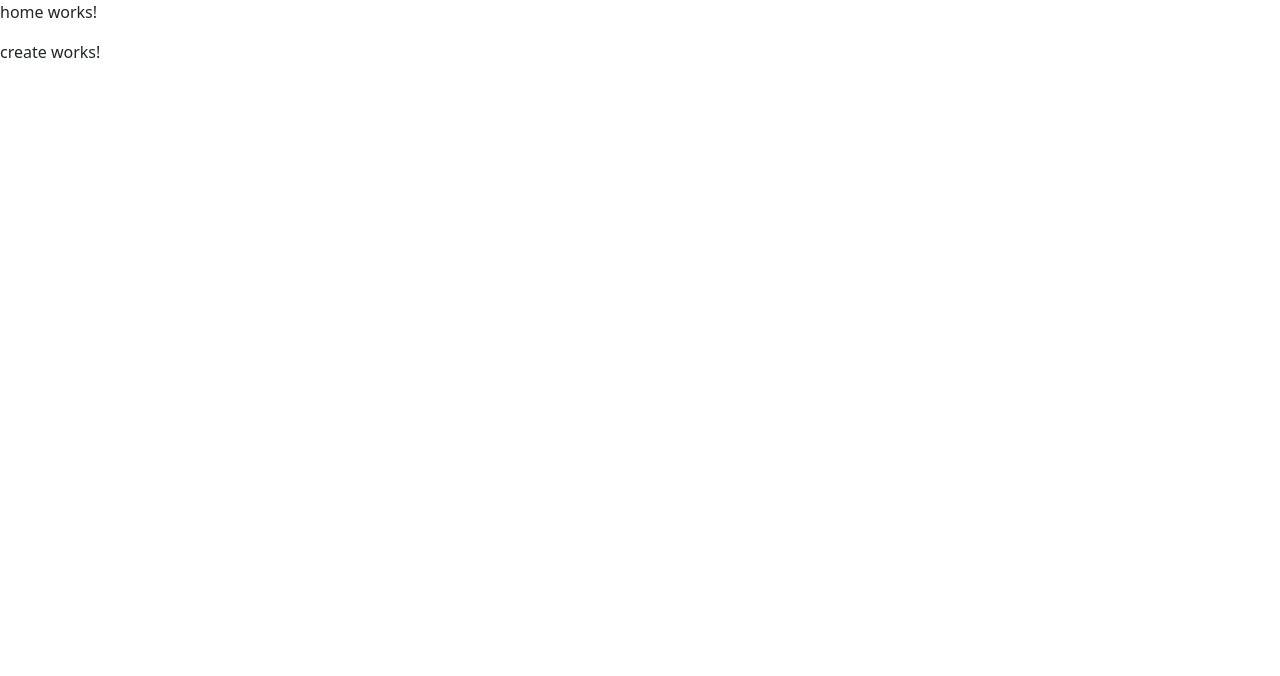
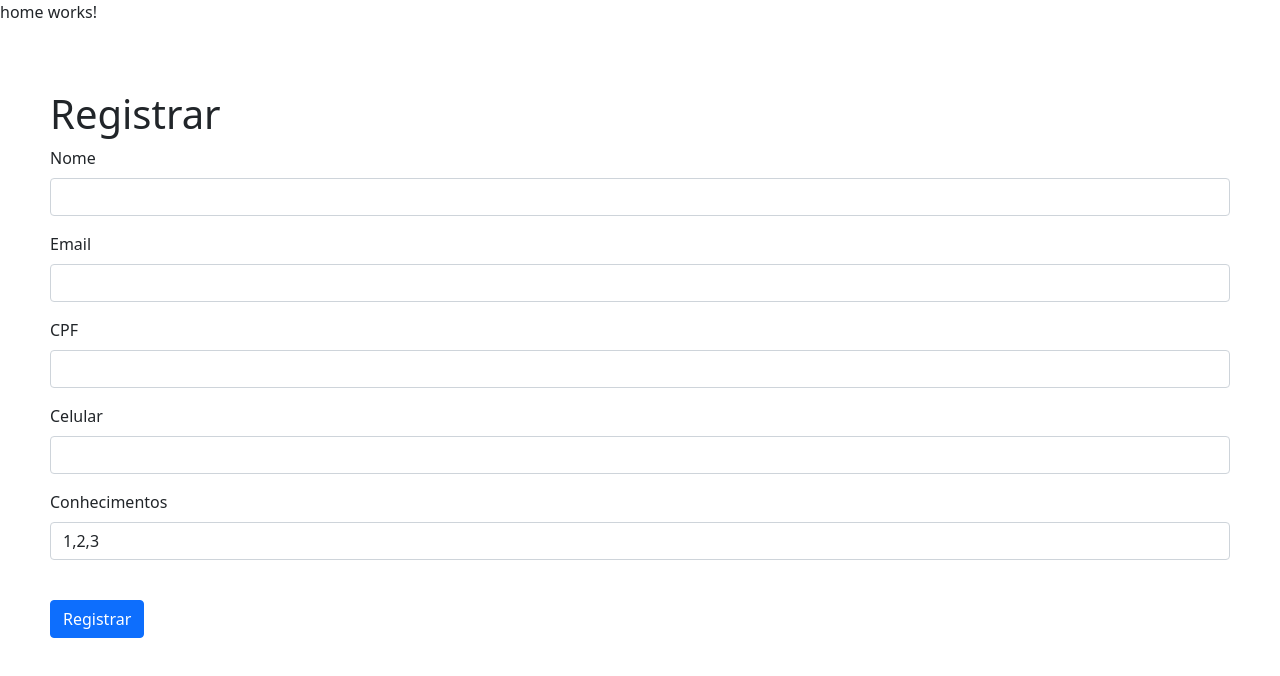
Before and after one commit to eldersoon/mesha-front, an Angular app: page /1/registrar in a window 1280 px wide. Shown: the top 676 px of the page. Built offline with nearby package versions, Linux system fonts and the light colour scheme.

Commit message:
register services and form

```diff
--- a/src/app/register/create/create.component.html
+++ b/src/app/register/create/create.component.html
@@ -1 +1,56 @@
-<p>create works!</p>
+<div style="padding:50px;">
+  <span *ngIf="success">Resgistrado com sucesso</span>
+  <form (ngSubmit) ="onSubmit()" [formGroup]="createRegisterForm" #formRegister="ngForm">
+    <h1>Registrar</h1>
+    <div class="mb-3">
+      <label for="name" class="form-label">Nome</label>
+      <input type="name" class="form-control" id="name" aria-describedby="emailHelp" formControlName="name">
+      <div *ngIf="name.invalid && formRegister.submitted" class="validation-error">
+        <span *ngIf="name.errors?.['required']">Campo obrigatório.</span>
+        <span *ngIf="name.errors?.['maxlength']">Tamanho do name muito longo.</span>
+        <span *ngIf="name.errors?.['name']">Formato de name inválido.</span>
+      </div>
+    </div>
+    <div class="mb-3">
+      <label for="email" class="form-label">Email</label>
+      <input type="email" class="form-control" id="email" aria-describedby="emailHelp" formControlName="email">
+      <div *ngIf="email.invalid && formRegister.submitted" class="validation-error">
+        <span *ngIf="email.errors?.['required']">Campo obrigatório.</span>
+        <span *ngIf="email.errors?.['maxlength']">Tamanho do email muito longo.</span>
+        <span *ngIf="email.errors?.['email']">Formato de email inválido.</span>
+      </div>
+    </div>
+    <div class="mb-3">
+      <label for="cpf" class="form-label">CPF</label>
+      <input type="cpf" class="form-control" id="cpf" aria-describedby="emailHelp" formControlName="cpf" maxlength="14" minlength="14">
+      <div *ngIf="cpf.invalid && formRegister.submitted" class="validation-error">
+        <span *ngIf="cpf.errors?.['required']">Campo obrigatório.</span>
+        <span *ngIf="cpf.errors?.['maxlength']">Tamanho do cpf muito longo.</span>
+        <span *ngIf="cpf.errors?.['cpf']">Formato de cpf inválido.</span>
+      </div>
+    </div>
+    <div class="mb-3">
+      <label for="celphone" class="form-label">Celular</label>
+      <input type="celphone" class="form-control" id="celphone" aria-describedby="emailHelp" formControlName="celphone">
+      <div *ngIf="celphone.invalid && formRegister.submitted" class="validation-error">
+        <span *ngIf="celphone.errors?.['required']">Campo obrigatório.</span>
+        <span *ngIf="celphone.errors?.['maxlength']">Tamanho do celphone muito longo.</span>
+        <span *ngIf="celphone.errors?.['celphone']">Formato de celphone inválido.</span>
+      </div>
+    </div>
+    <!-- REMENBER TO MAKE A RADIO INPUT -->
+    <div class="mb-3">
+      <label for="knowledges" class="form-label">Conhecimentos</label>
+      <input type="knowledges" class="form-control" id="knowledges" formControlName="knowledges">
+      <div *ngIf="knowledges.invalid && formRegister.submitted" class="validation-error">
+        <span *ngIf="knowledges.errors?.['required']">Campo obrigatório.</span>
+        <span *ngIf="knowledges.errors?.['minlength']">Tamanho mínimo de 4 caracteres.</span>
+      </div>
+    </div>
+    <br>
+    <button type="submit" class="btn btn-primary">Registrar</button>
+  </form>
+
+
+
+</div>
--- a/src/app/register/create/create.component.ts
+++ b/src/app/register/create/create.component.ts
@@ -1,15 +1,80 @@
 import { Component, OnInit } from '@angular/core';
+import { FormControl, FormGroup, Validators } from '@angular/forms';
+import { Router } from '@angular/router';
+import { RegisterService } from '../register.service';
 
 @Component({
   selector: 'app-create',
   templateUrl: './create.component.html',
-  styleUrls: ['./create.component.css']
+  styleUrls: ['./create.component.css'],
 })
 export class CreateComponent implements OnInit {
+  createRegisterForm!: FormGroup;
+  success!: any;
 
-  constructor() { }
+  constructor(private registerService: RegisterService, router: Router) {}
 
   ngOnInit(): void {
+    this.createRegisterForm = new FormGroup({
+      name: new FormControl('', [
+        Validators.required,
+        Validators.maxLength(100),
+      ]),
+      email: new FormControl('', [
+        Validators.required,
+        Validators.maxLength(100),
+        Validators.email,
+      ]),
+      cpf: new FormControl('', [
+        Validators.required,
+        Validators.maxLength(14),
+        Validators.minLength(14),
+      ]),
+      celphone: new FormControl('', [
+        Validators.required,
+        Validators.minLength(4),
+      ]),
+      knowledges: new FormControl([1, 2, 3]), // add validation
+    });
   }
 
+  get name() {
+    return this.createRegisterForm.get('name')!;
+  }
+
+  get email() {
+    return this.createRegisterForm.get('name')!;
+  }
+
+  get cpf() {
+    return this.createRegisterForm.get('name')!;
+  }
+
+  get celphone() {
+    return this.createRegisterForm.get('name')!;
+  }
+
+  get knowledges() {
+    return this.createRegisterForm.get('name')!;
+  }
+
+  async onSubmit() {
+    if (this.createRegisterForm.invalid) {
+      return;
+    }
+    console.log(this.createRegisterForm.value);
+    try {
+      const response = await this.registerService.create(
+        this.createRegisterForm.value
+      );
+
+      if (response.data.status === 200) {
+        this.success = true;
+      }
+      console.log(response);
+      // this.router.navigate(['']);
+    } catch (err: any) {
+      console.log(err);
+    }
+  }
 }
--- /dev/null
+++ b/src/app/register/register.service.ts
@@ -0,0 +1,17 @@
+import { HttpClient } from '@angular/common/http';
+import { Injectable } from '@angular/core';
+import { environment } from 'src/environments/environment';
+
+@Injectable({
+  providedIn: 'root',
+})
+export class RegisterService {
+  constructor(private http: HttpClient) {}
+
+  async create(payload: any) {
+    const response = await this.http
+      .post<any>(`${environment.api}register`, payload)
+      .toPromise();
+    return response;
+  }
+}
```
Also changed, not shown: 1 other file (tests, documents, lock files or other folders).
